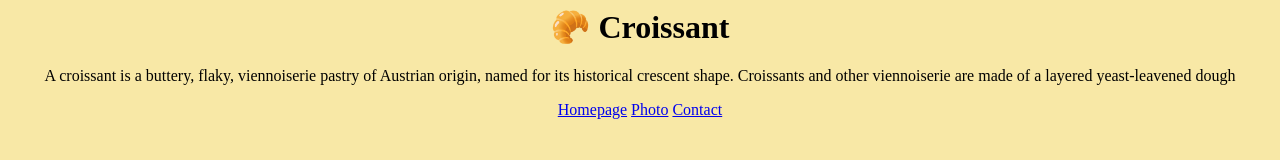
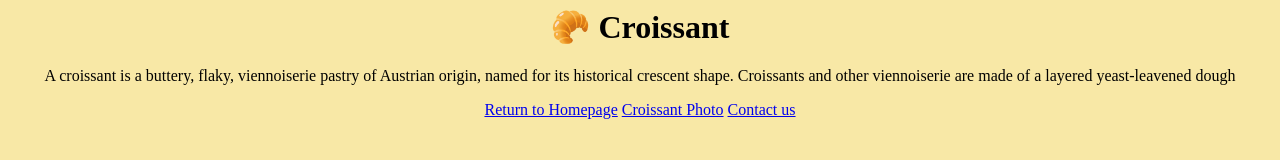
Before and after one commit to achevillat/croissant, a plain HTML site: page index.html in a window 1280 px wide. Drawn offline with Linux system fonts and the light colour scheme.

Commit message:
Added SEO meta data

```diff
--- a/index.html
+++ b/index.html
@@ -4,16 +4,17 @@
   <meta http-equiv="X-UA-Compatible" content="IE=edge">
   <meta name="viewport" content="width=device-width, initial-scale=1.0">
 <link href="src/styles.css" rel="stylesheet" type="text/css" />
-  <title>Homepage</title>
+<meta name="description" content="Taste the best croissant in town">
+  <title>The best croissant in New York - croissant.com</title>
 </head>
 <body>
   <h1> 🥐 Croissant</h1>
   <p>A croissant is a buttery, flaky, viennoiserie pastry of Austrian origin, named for its historical crescent shape.
   Croissants and other viennoiserie are made of a layered yeast-leavened dough</p>
 <footer>
-  <a href="/" >Homepage</a>
-  <a href="/photo.html">Photo</a>
-  <a href="/contact.html">Contact</a>
+  <a href="/" > Return to Homepage</a>
+  <a href="/photo.html">Croissant Photo</a>
+  <a href="/contact.html">Contact us</a>
 </footer>
 </body>
 </html>
```
Also changed, not shown: contact.html (+5 -4 lines), photo.html (+6 -6 lines).
